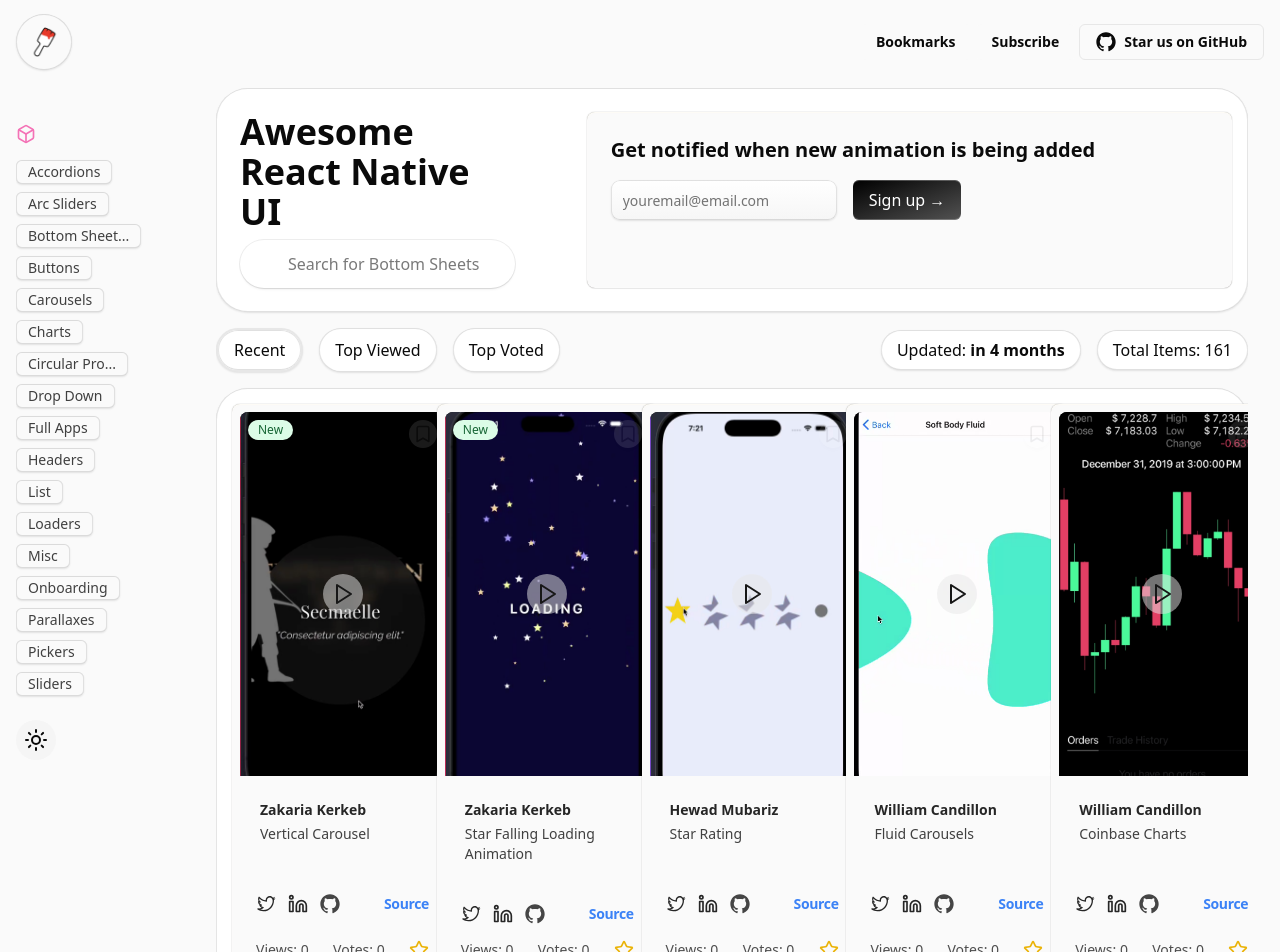
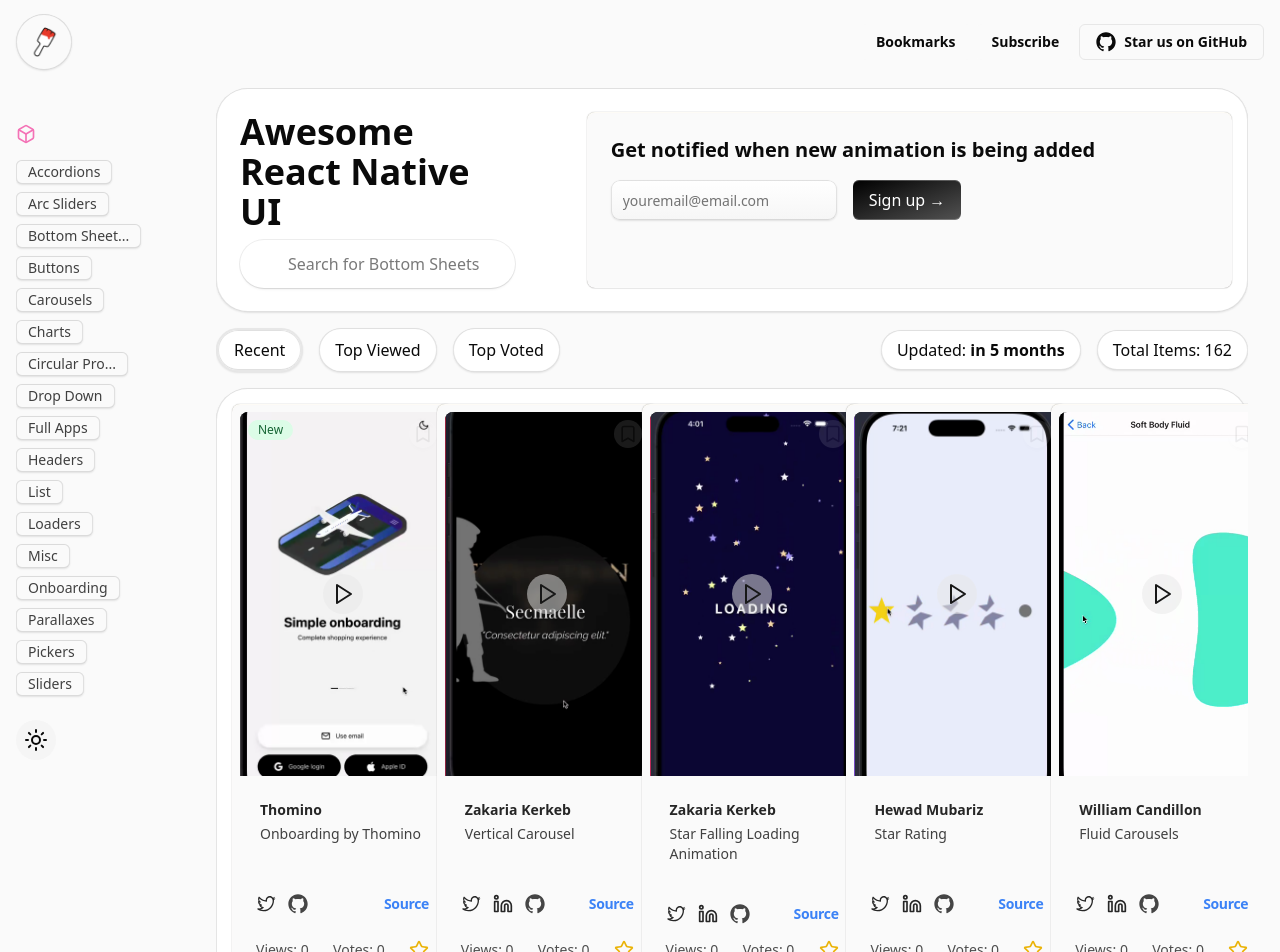
Before and after one commit to mrpmohiburrahman/awesome-react-native-ui, a Next.js app: page / in a window 1280 px wide. Shown: the top 952 px of the page. Built offline with nearby package versions, Linux system fonts and the light colour scheme; no server answers; the database is empty.

Commit message:
✨ add onboarding from thomino

```diff
--- a/data/onboardings.ts
+++ b/data/onboardings.ts
@@ -1,6 +1,19 @@
 import type { ItemType } from "./items"
 
 export const onboarding: ItemType[] = [
+  {
+    id: "01JXY799CJQYANP6NGEGZ734NE",
+    caption: "Onboarding by Thomino",
+    videoSrc: "demo/onboardings/onboarding_thomino.mp4",
+    thumbnailSrc: "thumbnails/onboardings/onboarding_thomino.jpg",
+    author: "Thomino",
+    source:
+      "https://github.com/thomino/expo-playground/blob/main/app/screens/onboarding.tsx",
+    twitterId: "ThominoDesign",
+    githubId: "thomino",
+    category: "Onboarding",
+    created_at: "2025-06-17T05:55:13.995Z",
+  },
   {
     id: "01JFP0EJCVNRH11VP1HD9524XW",
     caption: "Onboarding Steps",
--- a/scripts/lastCommitDate.json
+++ b/scripts/lastCommitDate.json
@@ -1,3 +1,3 @@
 {
-  "lastCommitDate": "2025-05-19T11:59:30.025Z"
+  "lastCommitDate": "2025-06-17T05:56:49.410Z"
 }
```
Also changed, not shown: public/thumbnails/onboardings/onboarding_thomino.jpg (added), 1 other file (tests, documents, lock files or other folders).
